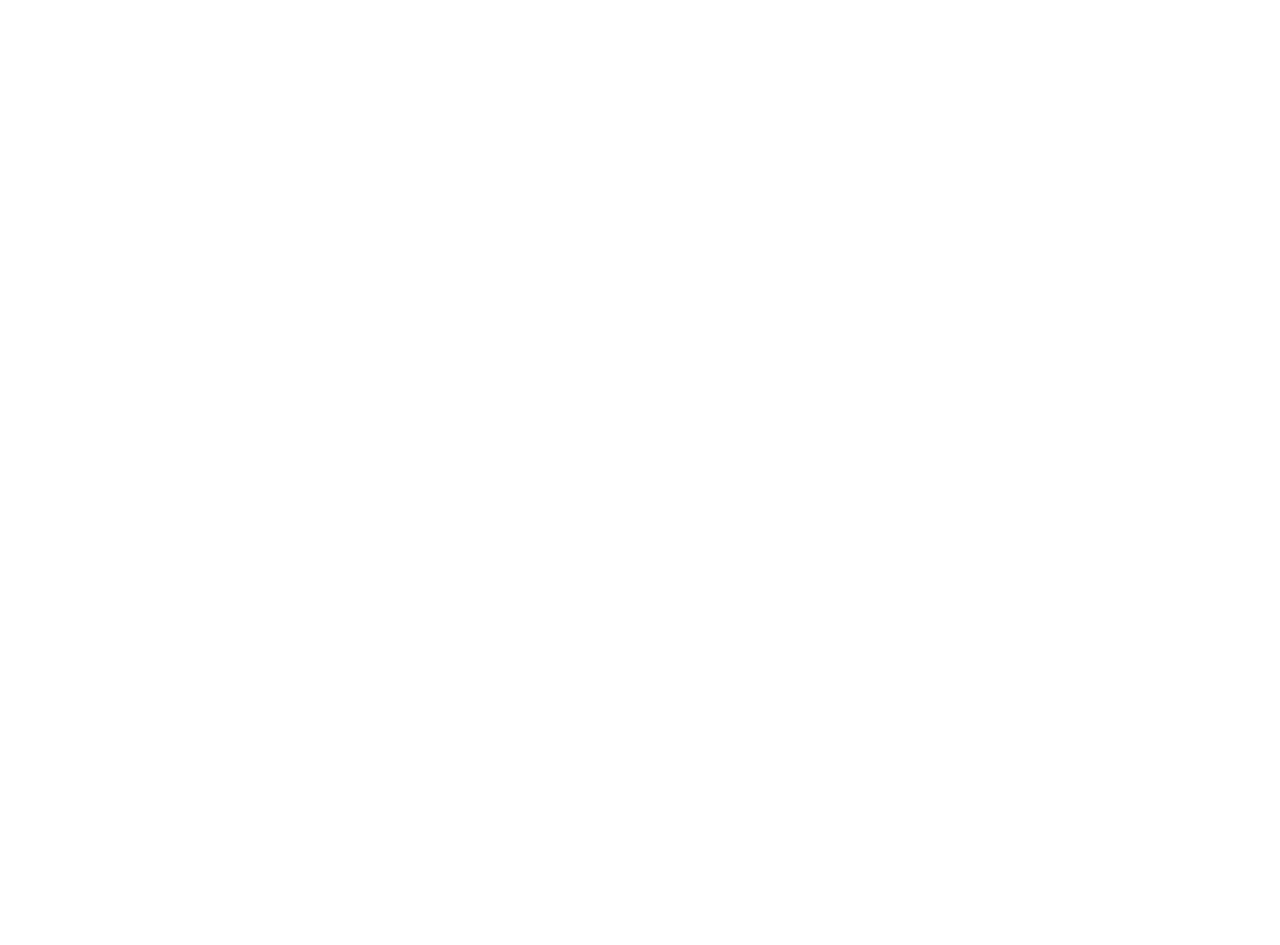
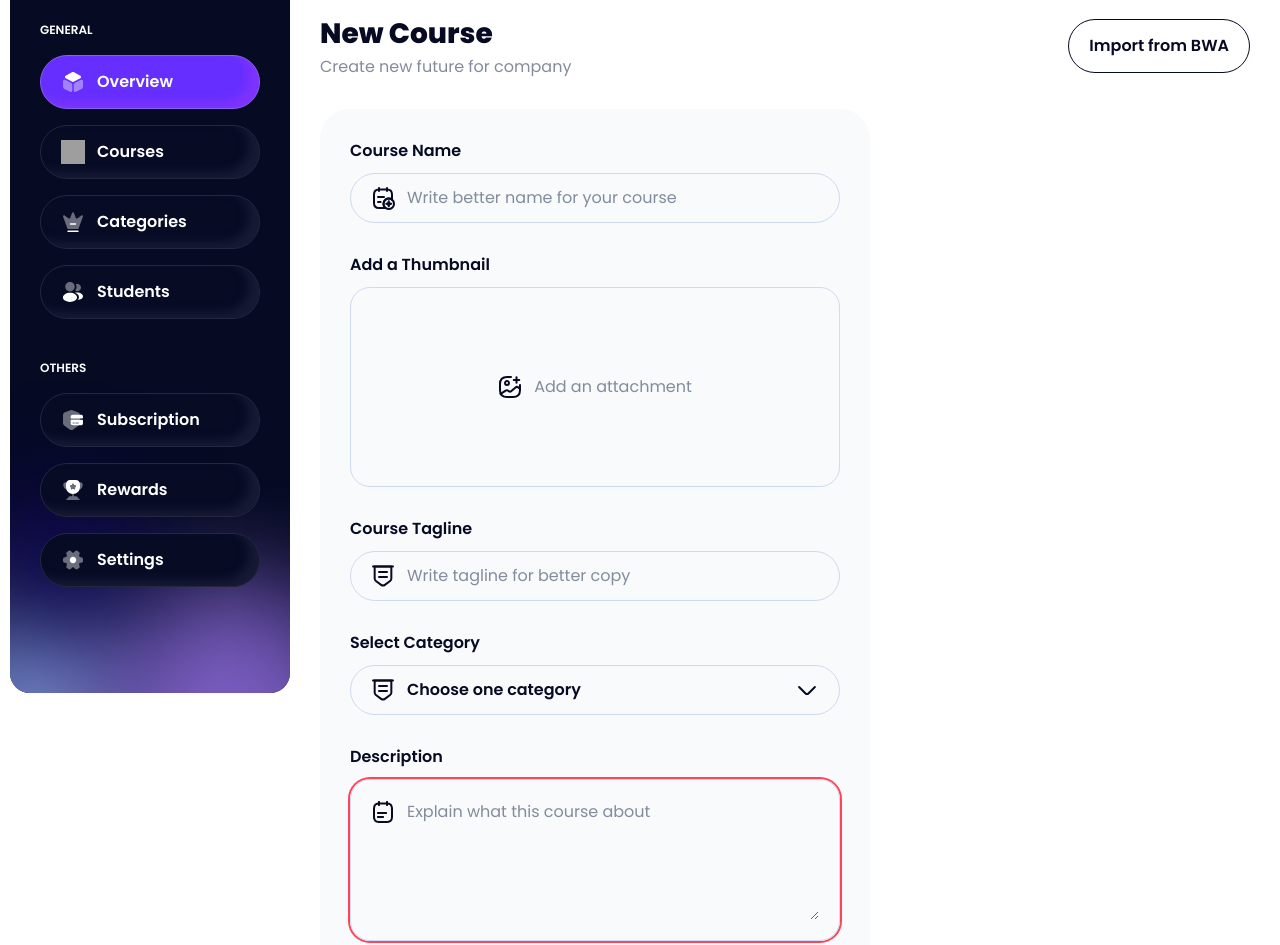
Before and after one commit to yusdi17/Course-LMS, a React (Vite) app in the folder frontend/: page /manager/courses/create in a window 1280 px wide. Before the commit this address had no page. Shown: the part 97-1042 px from the top of the page. Before the commit the page ends 800 px from the top, so only its background shows below. Built offline with nearby package versions, Linux system fonts and the light colour scheme; grey boxes are pictures that could not be loaded.

Commit message:
Create course page

```diff
--- a/frontend/src/pages/Manager/Courses/index.jsx
+++ b/frontend/src/pages/Manager/Courses/index.jsx
@@ -14,7 +14,7 @@
                     <Link to="#" clssName="w-fit rounded-full border border-[#060A23] p-[14px_20px] font-semibold text-nowrap">
                         Import File
                     </Link>
-                    <Link to="#" className="w-fit rounded-full p-[14px_20px] font-semibold text-[#FFFFFF] bg-[#662FFF] text-nowrap">
+                    <Link to="/manager/courses/create" className="w-fit rounded-full p-[14px_20px] font-semibold text-[#FFFFFF] bg-[#662FFF] text-nowrap">
                         New Course
                     </Link>
                 </div>
--- /dev/null
+++ b/frontend/src/pages/Manager/Create-Course/index.jsx
@@ -0,0 +1,78 @@
+import React from 'react'
+
+export default function CreateCoursePage() {
+  return (
+    <>
+    <header className="flex items-center justify-between gap-[30px]">
+                <div>
+                    <h1 className="font-extrabold text-[28px] leading-[42px]">New Course</h1>
+                    <p className="text-[#838C9D] mt-[1]">Create new future for company</p>
+                </div>
+                <div className="flex items-center gap-3">
+                    <a href="#" className="w-fit rounded-full border border-[#060A23] p-[14px_20px] font-semibold text-nowrap">
+                        Import from BWA
+                    </a>
+                </div>
+            </header>
+            <form action="manage-course.html" className="flex flex-col w-[550px] rounded-[30px] p-[30px] gap-[30px] bg-[#F8FAFB]">
+                <div className="flex flex-col gap-[10px]">
+                    <label htmlFor="title" className="font-semibold">Course Name</label>
+                    <div className="flex items-center w-full rounded-full border border-[#CFDBEF] gap-3 px-5 transition-all duration-300 focus-within:ring-2 focus-within:ring-[#662FFF]">
+                        <img src="/assets/images/icons/note-favorite-black.svg" className="w-6 h-6" alt="icon"/>
+                        <input type="text" name="title" id="title" className="appearance-none outline-none w-full py-3 font-semibold placeholder:font-normal placeholder:text-[#838C9D] !bg-transparent" placeholder="Write better name for your course" required/>
+                    </div>
+                </div>
+                <div className="relative flex flex-col gap-[10px]">
+                    <label for="thumbnail" className="font-semibold">Add a Thumbnail</label>
+                    <div id="thumbnail-preview-container" className="relative flex shrink-0 w-full h-[200px] rounded-[20px] border border-[#CFDBEF] overflow-hidden">
+                        <button type="button" id="trigger-input" className="absolute top-0 left-0 w-full h-full flex justify-center items-center gap-3 z-0" onclick="document.getElementById('thumbnail').click()">
+                            <img src="/assets/images/icons/gallery-add-black.svg" className="w-6 h-6" alt="icon"/>
+                            <span className="text-[#838C9D]">Add an attachment</span>
+                        </button>
+                        <img id="thumbnail-preview" src="" className="w-full h-full object-cover hidden" alt="thumbnail"/>
+                        <button type="button" id="delete-preview" className="absolute right-[10px] bottom-[10px] w-12 h-12 rounded-full z-10 hidden">
+                            <img src="/assets/images/icons/delete.svg" alt="delete"/>
+                        </button>
+                    </div>
+                    <input type="file" name="thumbnail" id="thumbnail" accept="image/*" className="absolute bottom-0 left-1/4 -z-10" required/>
+                </div>
+                <div className="flex flex-col gap-[10px]">
+                    <label for="tagline" className="font-semibold">Course Tagline</label>
+                    <div className="flex items-center w-full rounded-full border border-[#CFDBEF] gap-3 px-5 transition-all duration-300 focus-within:ring-2 focus-within:ring-[#662FFF]">
+                        <img src="/assets/images/icons/bill-black.svg" className="w-6 h-6" alt="icon"/>
+                        <input type="text" name="tagline" id="tagline" className="appearance-none outline-none w-full py-3 font-semibold placeholder:font-normal placeholder:text-[#838C9D] !bg-transparent" placeholder="Write tagline for better copy"/>
+                    </div>
+                </div>
+                <div className="flex flex-col gap-[10px]">
+                    <label for="category" className="font-semibold">Select Category</label>
+                    <div className="flex items-center w-full rounded-full border border-[#CFDBEF] gap-3 px-5 transition-all duration-300 focus-within:ring-2 focus-within:ring-[#662FFF]">
+                        <img src="/assets/images/icons/bill-black.svg" className="w-6 h-6" alt="icon"/>
+                        <select name="category" id="category" className="appearance-none outline-none w-full py-3 px-2 -mx-2 font-semibold placeholder:font-normal placeholder:text-[#838C9D] !bg-transparent">
+                            <option value="" hidden>Choose one category</option>
+                            <option value="" >test</option>
+                            <option value="" >test</option>
+                            <option value="" >test</option>
+                        </select>
+                        <img src="/assets/images/icons/arrow-down.svg" className="w-6 h-6" alt="icon"/>
+                    </div>
+                </div>
+                <div className="flex flex-col gap-[10px]">
+                    <label for="desc" className="font-semibold">Description</label>
+                    <div className="flex w-full rounded-[20px] border border-[#CFDBEF] gap-3 p-5  transition-all duration-300 focus-within:ring-2 focus-within:ring-[#662FFF] ring-2 ring-[#FF435A]">
+                        <img src="/assets/images/icons/note-black.png" className="w-6 h-6" alt="icon"/>
+                        <textarea name="desc" id="desc" rows="5" className="appearance-none outline-none w-full font-semibold placeholder:font-normal placeholder:text-[#838C9D] !bg-transparent" placeholder="Explain what this course about"></textarea>
+                    </div>
+                    <span className="error-message text-[#FF435A]">The description is required</span>
+                </div>
+                <div className="flex items-center gap-[14px]">
+                    <button type="submit" className="w-full rounded-full border border-[#060A23] p-[14px_20px] font-semibold text-nowrap">
+                        Save as Draft
+                    </button>
+                    <button type="submit" className="w-full rounded-full p-[14px_20px] font-semibold text-[#FFFFFF] bg-[#662FFF] text-nowrap">
+                        Create Now
+                    </button>
+                </div>
+            </form>
+    </>
+  )
+}
--- a/frontend/src/router/index.jsx
+++ b/frontend/src/router/index.jsx
@@ -7,6 +7,7 @@
 import LayoutDashboard from '../components/layout';
 import ManageCoursePage from '../pages/Manager/Courses';
 import ManagerHomePage from '../pages/Manager/Home';
+import CreateCoursePage from '../pages/Manager/Create-Course';
 
 
 const router = createBrowserRouter([
@@ -41,6 +42,10 @@
       {
         path : "/manager/courses",
         element : <ManageCoursePage />
+      },
+      {
+        path : "/manager/courses/create",
+        element : <CreateCoursePage />
       }
     ]
   }
```
